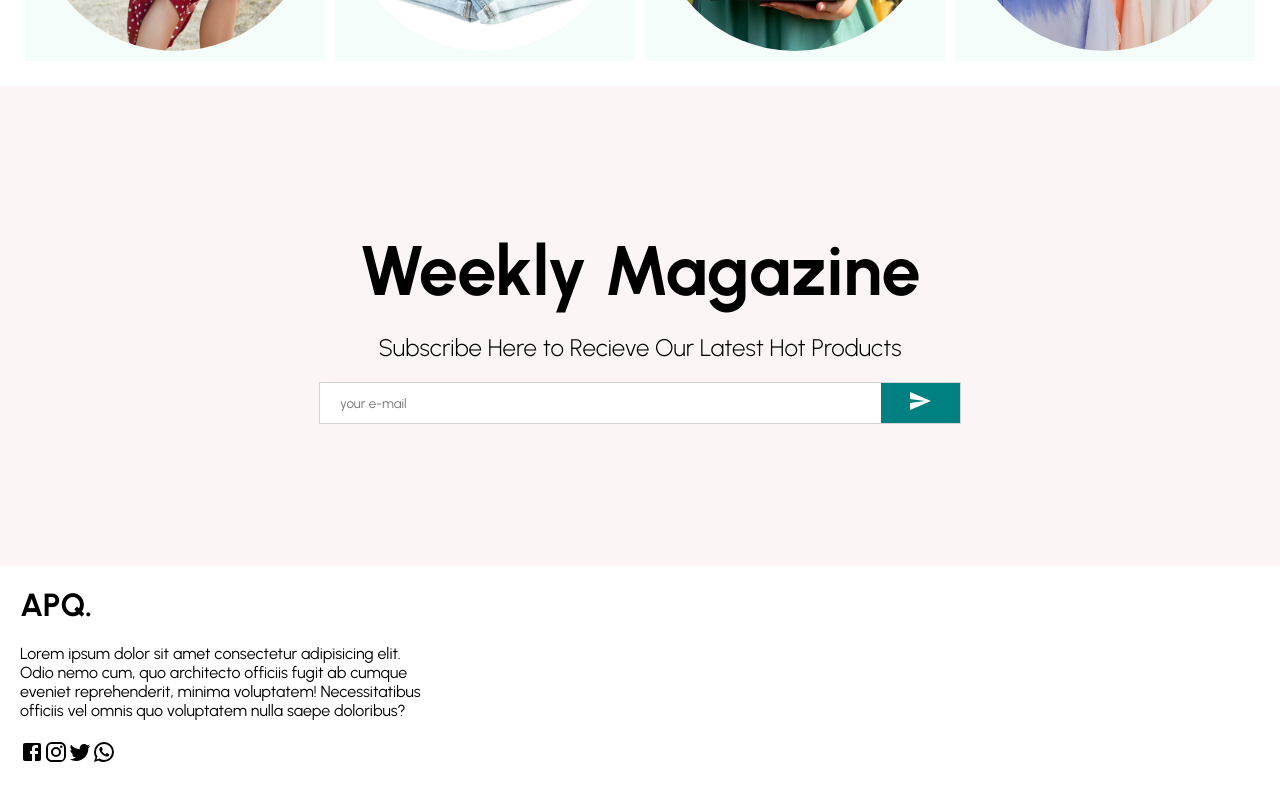
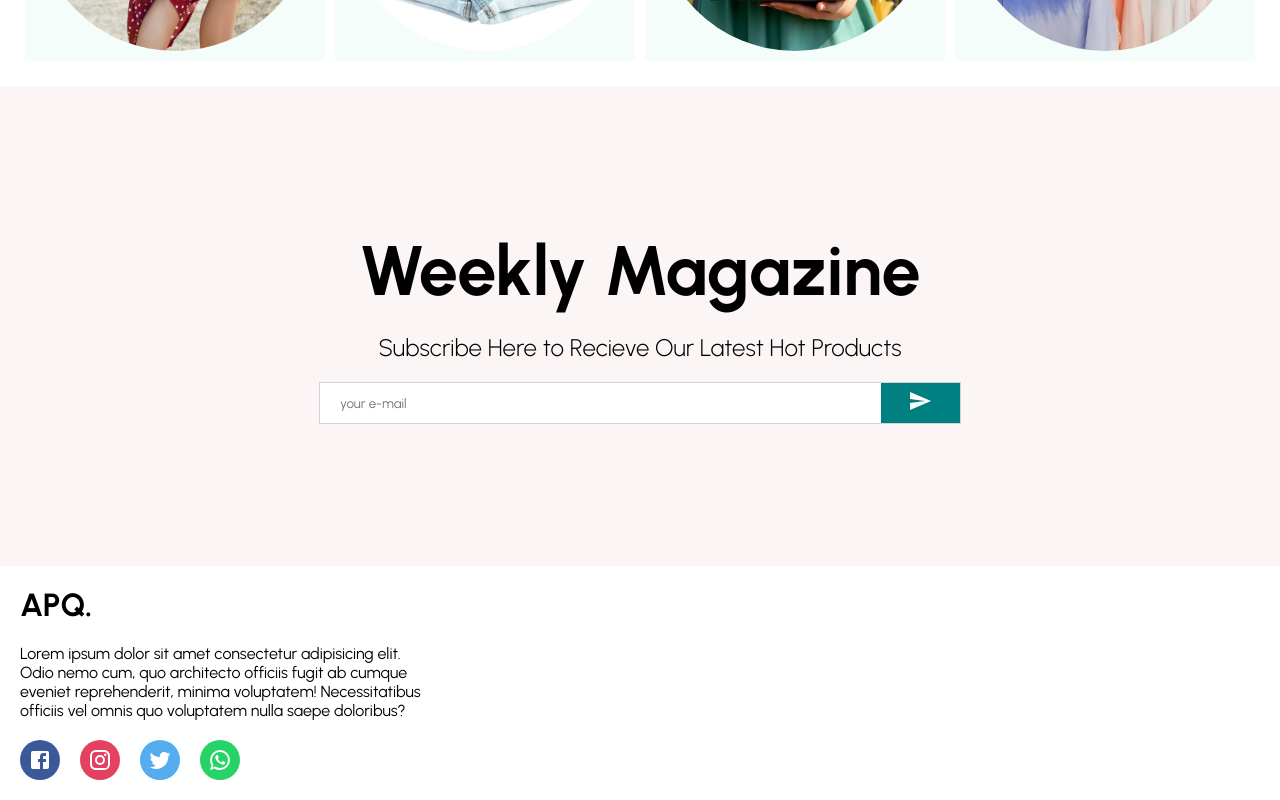
Before and after one commit to AliPooladmast/e-commerce, a React (Create React App) app: page / in a window 1280 px wide. Shown: the part 2125-2925 px from the top of the page. Built offline with nearby package versions, Linux system fonts and the light colour scheme.

Commit message:
feat(Footer): stylize and colorize the socail icons

```diff
--- a/src/components/Footer/Footer.jsx
+++ b/src/components/Footer/Footer.jsx
@@ -14,16 +14,16 @@ function Footer() {
           nulla saepe doloribus?
         </p>
         <div className={style.SocialContainer}>
-          <div className={style.SocialIcon}>
+          <div className={style["SocialIcon--facebook"]}>
             <Facebook />
           </div>
-          <div className={style.SocialIcon}>
+          <div className={style["SocialIcon--instagram"]}>
             <Instagram />
           </div>
-          <div className={style.SocialIcon}>
+          <div className={style["SocialIcon--twitter"]}>
             <Twitter />
           </div>
-          <div className={style.SocialIcon}>
+          <div className={style["SocialIcon--whatsapp"]}>
             <WhatsApp />
           </div>
         </div>
--- a/src/components/Footer/Footer.module.scss
+++ b/src/components/Footer/Footer.module.scss
@@ -24,3 +24,34 @@
 .SocialContainer {
   display: flex;
 }
+
+.SocialIcon {
+  height: 40px;
+  width: 40px;
+  color: white;
+  border-radius: 50%;
+  display: flex;
+  justify-content: center;
+  align-items: center;
+  margin-right: 20px;
+
+  &--facebook {
+    @extend .SocialIcon;
+    background-color: #3b5999;
+  }
+
+  &--instagram {
+    @extend .SocialIcon;
+    background-color: #e4405f;
+  }
+
+  &--twitter {
+    @extend .SocialIcon;
+    background-color: #55acee;
+  }
+
+  &--whatsapp {
+    @extend .SocialIcon;
+    background-color: #25d366;
+  }
+}
```
